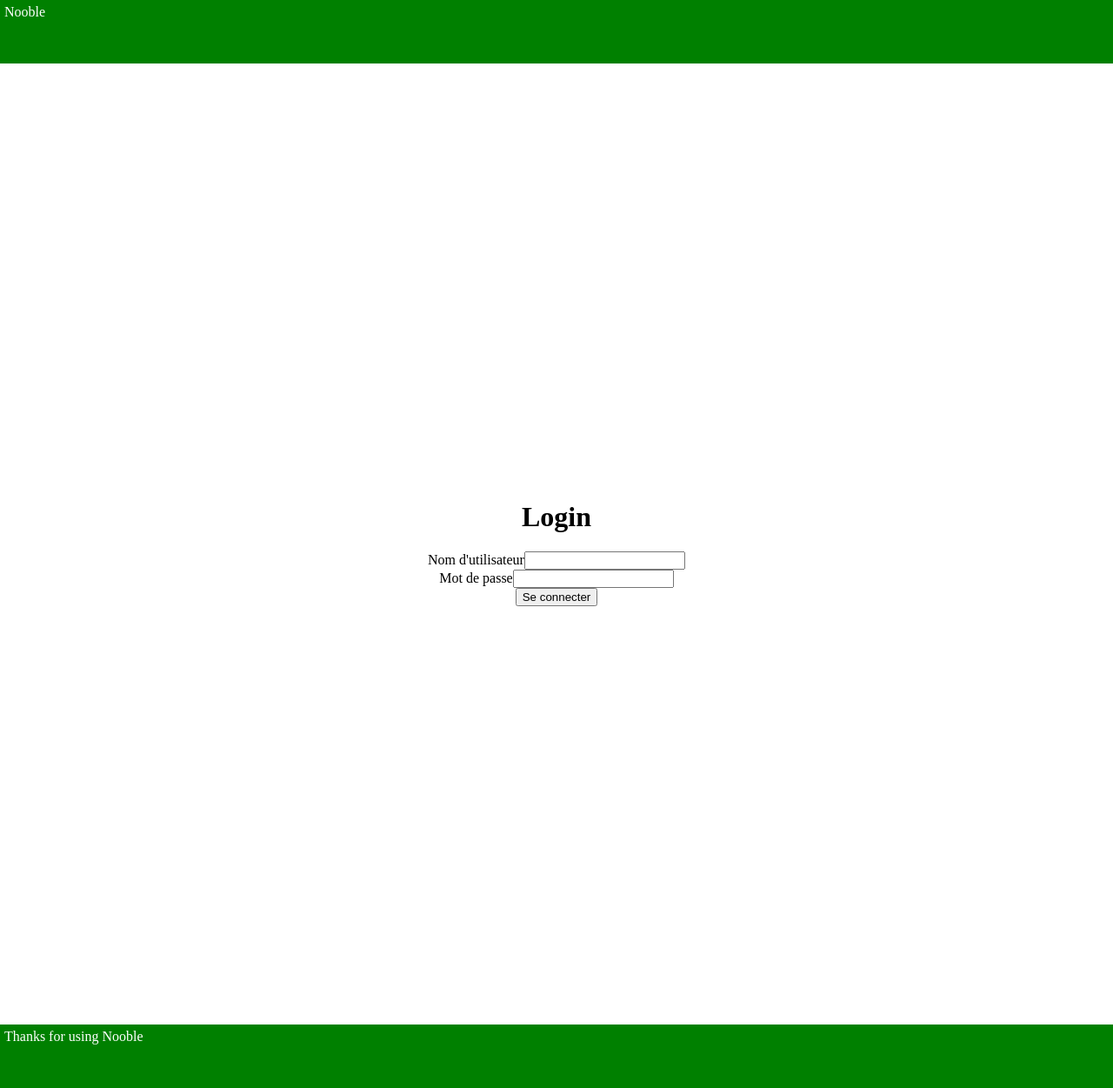
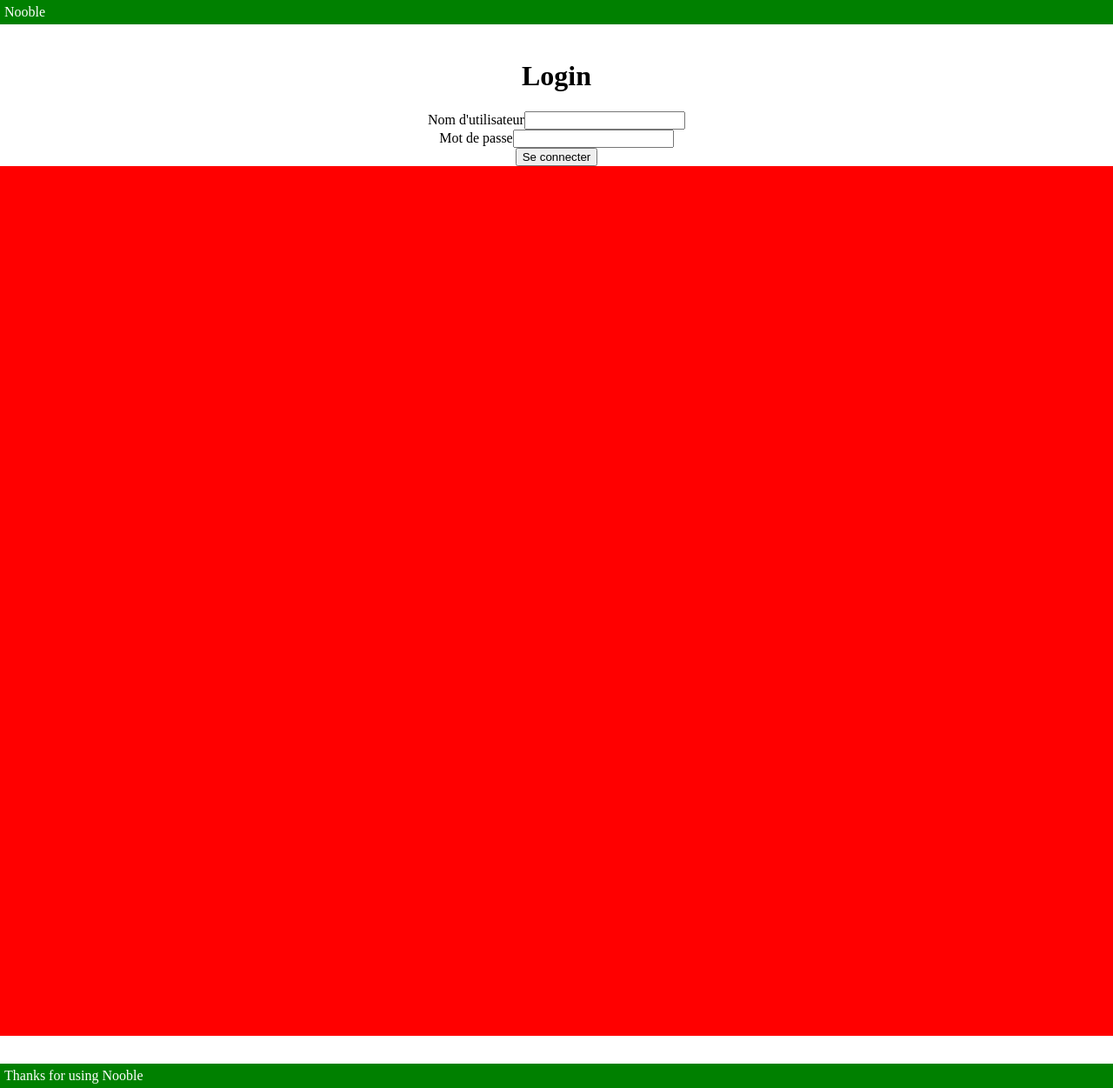
Before and after one commit to SimonMenicot/WE4A-SI40, a PHP site: page /login in a window 1280 px wide. Shown: the whole page at 87% size. Run offline with PHP 8.4, Linux system fonts and the light colour scheme.

Commit message:
Some changes

```diff
--- a/header.php
+++ b/header.php
@@ -9,12 +9,12 @@ function drawHeader(string $title): void
 <html>
 <head>
 	<title><?php echo $title ?> - Nooble</title>
-	<link rel="stylesheet" href="<?php echo NOOBLE_CONFIG["SERVER"]["PATH_NAME"] ?>/static/styles/index.css">
-	<script src="<?php echo NOOBLE_CONFIG["SERVER"]["PATH_NAME"] ?>/static/scripts/script.js"></script>
+	<link rel="stylesheet" href="<?php echo NOOBLE_CONFIG["SERVER"]["PATH_NAME"] ?>/static/styles/index.css"/>
+	<script src="<?php echo NOOBLE_CONFIG["SERVER"]["PATH_NAME"] ?>/static/scripts/index.js"></script>
 </head>
 <body>
 	<header>Nooble</header>
-    <main>
+	<main>
 	<?php
 }
 
--- a/login/index.php
+++ b/login/index.php
@@ -13,6 +13,9 @@
 	<input type="submit" value="Se connecter">
 </form>
 
+<div id="long_div">
+</div>
+
 
 <?php
 	require "footer.php";
--- a/static/styles/index.css
+++ b/static/styles/index.css
@@ -1,18 +1,43 @@
 header, footer{
-	height: 5%; /* Add a rule for little screens*/
+	display: static;
+	top: 0px;
+
+	/*height: 5%;*/ /* Add a rule for little screens*/
 	background: green;
 	color: white;
 	padding: 5px;
+	flex-grow: 0px;
 }
 
-body{
+main {
+	flex-grow: 1;
+	margin-top: 20px;
+	margin-bottom: 20px;
+
+	height: 1000px;
+}
+
+body {
+	position: fixed;
+
+	left: 0px;
+	top: 0px;
+	height: 100%;
+	width: 100%;
+
 	margin: 0;
-	height: 100vh;
 	display: flex;
 	flex-direction: column;
+
+	overflow-y: auto;
 	justify-content: space-between;
 }
 
 main{
 	text-align: center;
 }
+
+#long_div {
+	background: red;
+	height: 1000px;
+}
```
